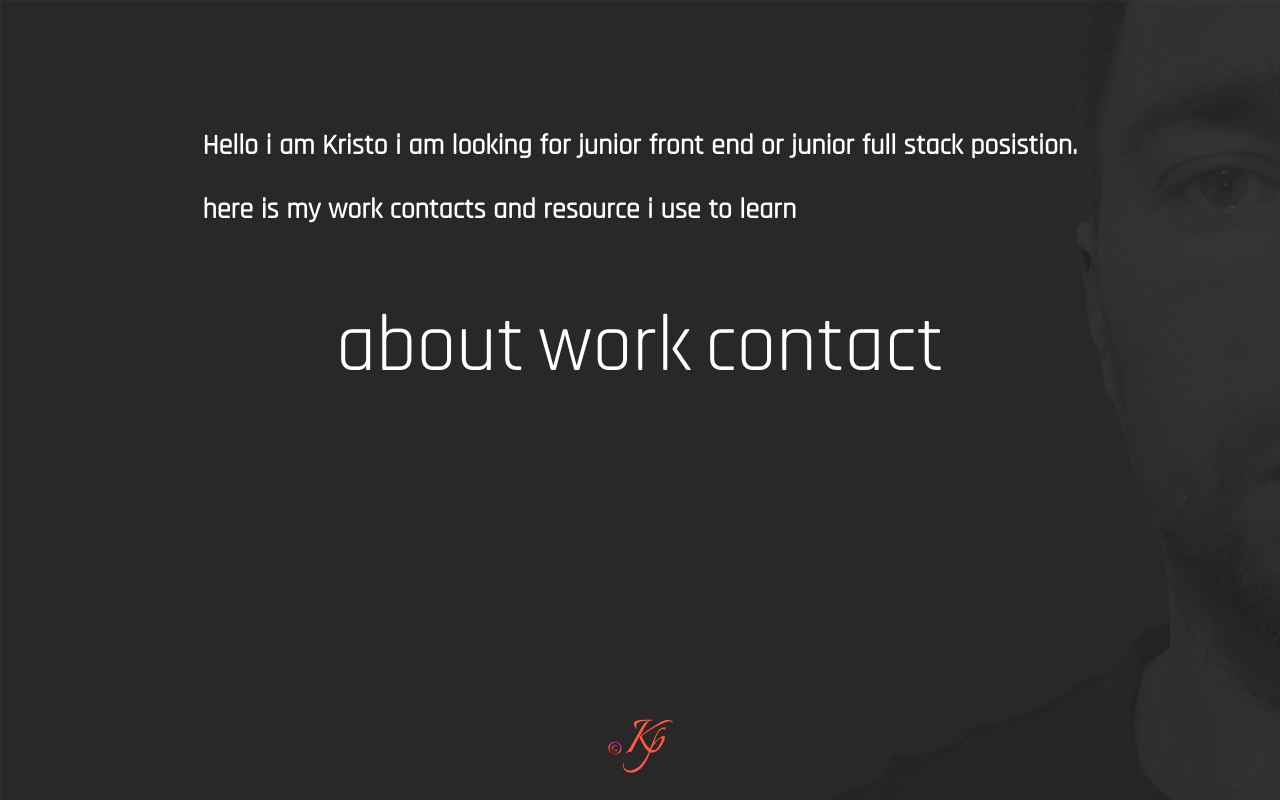
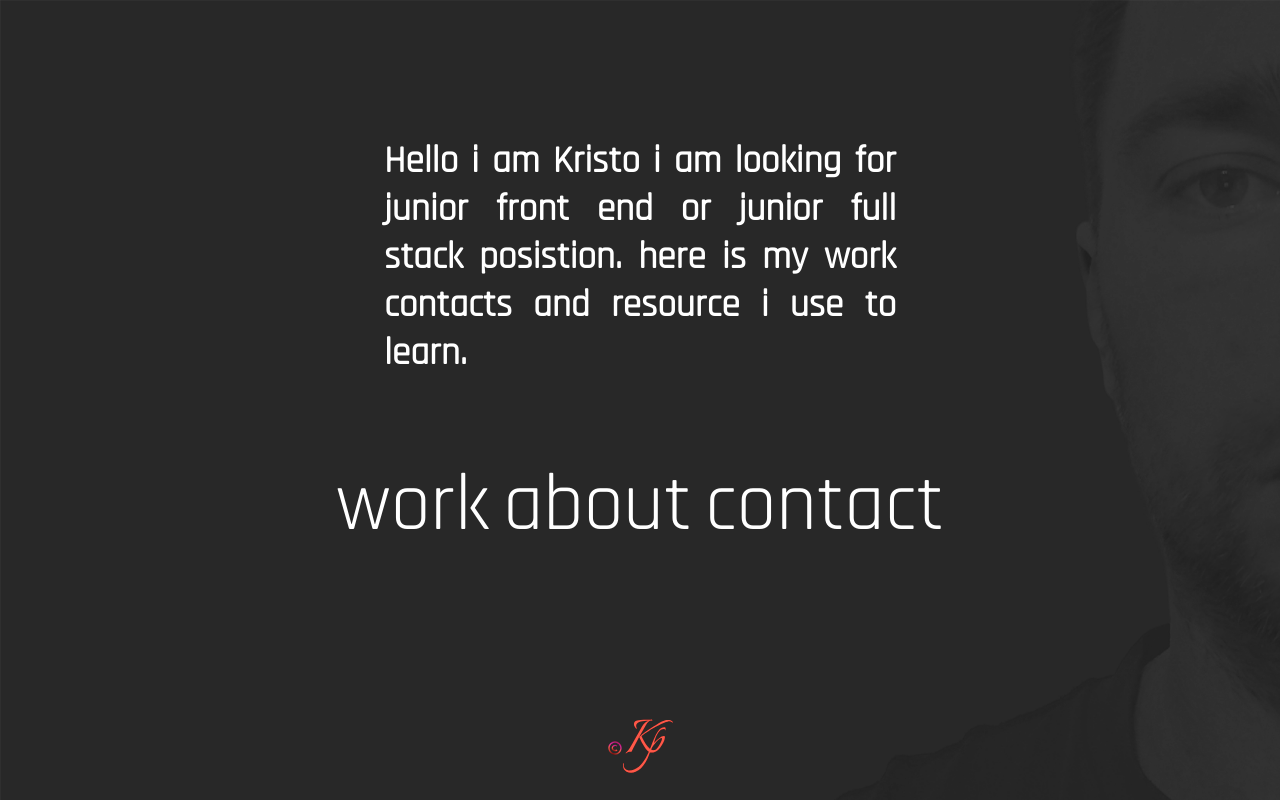
Before and after one commit to Kristopp/Portfolio, a Next.js app: page / in a window 1280 px wide. Built offline with nearby package versions, Linux system fonts and the light colour scheme; a web font is replaced by a local one.

Commit message:
actualy working

```diff
--- a/components/navigation/index.tsx
+++ b/components/navigation/index.tsx
@@ -6,10 +6,12 @@ export const Navigation = () => {
   return (
     <div css={container}>
       <nav css={navStyle}>
+        <Link href="/work">
+        <a>work</a>
+        </Link>
         <Link href="/about">
           <a>about</a>
         </Link>
-        <a>work</a>
         <Link href="/contact">
           <a>contact</a>
         </Link>
--- a/components/welcomeComponent/index.tsx
+++ b/components/welcomeComponent/index.tsx
@@ -9,9 +9,9 @@ const WelcomeText = () => {
         <section css={fontStyle}>
           <h1>
             Hello i am Kristo i am looking for junior front end or junior full
-            stack posistion.
+            stack posistion. here is my work contacts and resource i use to
+            learn.
           </h1>
-          <h1>here is my work contacts and resource i use to learn</h1>
         </section>
       </section>
     </div>
--- a/components/welcomeComponent/style.ts
+++ b/components/welcomeComponent/style.ts
@@ -1,13 +1,16 @@
 import { css } from "@emotion/react";
 
 const textContainer = css`
-   display: flex;
-   flex-direction: column;
-`
+  display: flex;
+  flex-direction: column;
+  text-align: justify; /* For Edge */
+  /* text-align-last: justify; */
+  max-width: 40%;
+`;
 
 const fontStyle = css`
-font-size: 3ch;
-font-weight: 200;
-font-family: 'Rajdhani', sans-serif;
+  font-size: 4ch;
+  font-weight: 200;
+  font-family: "Rajdhani", sans-serif;
 `;
-export { fontStyle, textContainer}
+export { fontStyle, textContainer };
--- a/pages/index.tsx
+++ b/pages/index.tsx
@@ -1,10 +1,8 @@
-
 import Page from "@layouts/landing-page/generalPage";
 
 export default function Home() {
   return (
     <div>
-
       <Page />
     </div>
   );
```
Also changed, not shown: components/emailComponent/index.tsx (+5 -7 lines), pages/contact.tsx (+14 -6 lines), pages/work.tsx (added, +9 -0 lines), components/emailComponent/style.ts (added).
